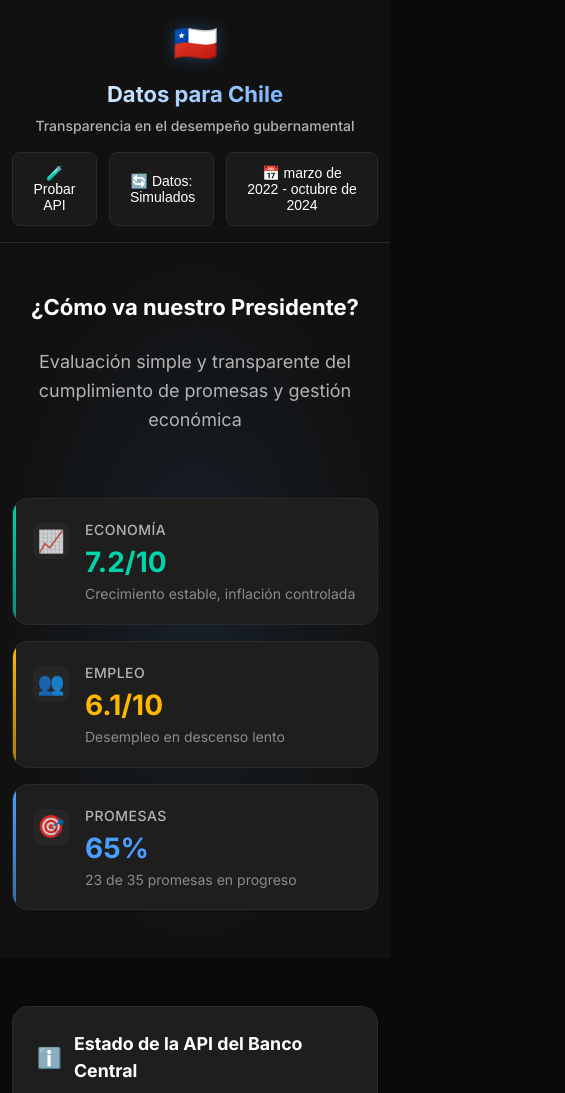
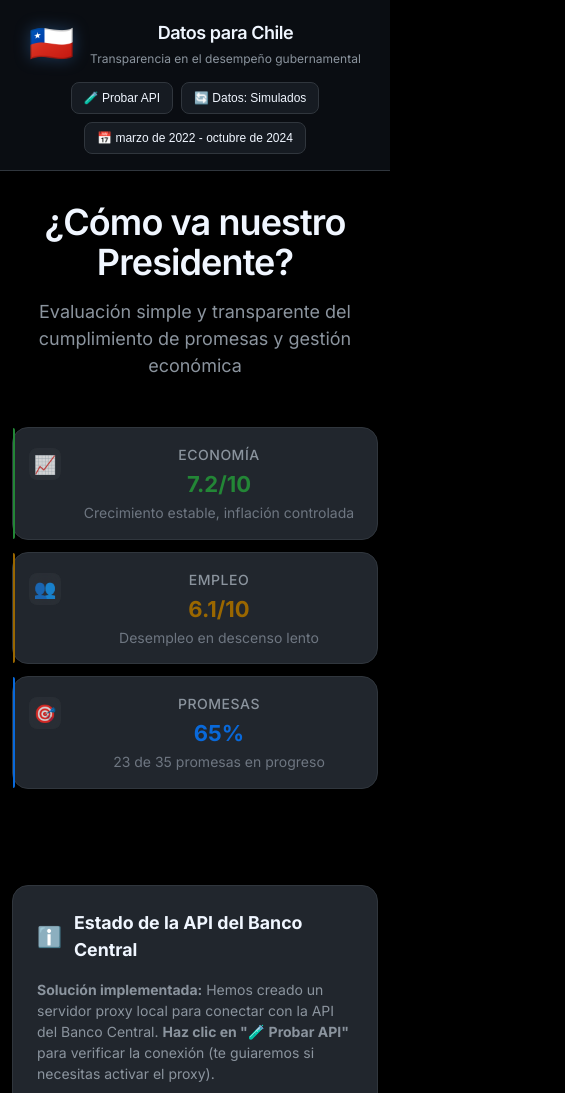
Before and after one commit to LeDiuxx/datos-para-chile, a website: page index.html in a window 390 px wide. Shown: the top 1093 px of the page, 565 px wide, since content can reach past the window. Drawn offline with nearby package versions, Linux system fonts and the light colour scheme.

Commit message:
🎨 Rediseño completo con estilo Apple + Responsive mejorado
✨ Cambios principales:
- Paleta de colores sobria inspirada en Apple/GitHub
- Responsive design optimizado para todos los dispositivos
- Alineación y centrado perfeccionados
- Efectos hover más sutiles y elegantes
- Tipografía refinada con mejor jerarquía visual
- Cards con bordes y sombras minimalistas
- Header con backdrop blur mejorado
- Breakpoints específicos: 1024px, 768px, 480px, 360px

🎯 Resultado: Diseño más profesional y accesible

```diff
--- a/styles.css
+++ b/styles.css
@@ -6,50 +6,50 @@
 }
 
 :root {
-    /* Dark Mode Color System - Inspired by Notion/Linear */
-    --bg-primary: #0A0A0A;
-    --bg-secondary: #111111;
-    --bg-tertiary: #1A1A1A;
-    --bg-elevated: #1E1E1E;
-    --bg-hover: #252525;
-    --bg-active: #2A2A2A;
+    /* Apple-Inspired Dark Mode Color System */
+    --bg-primary: #000000;
+    --bg-secondary: #0D1117;
+    --bg-tertiary: #161B22;
+    --bg-elevated: #21262D;
+    --bg-hover: #30363D;
+    --bg-active: #373E47;
 
-    /* Text Colors */
-    --text-primary: #FFFFFF;
-    --text-secondary: #B3B3B3;
-    --text-tertiary: #8B8B8B;
-    --text-muted: #666666;
-    --text-disabled: #404040;
+    /* Text Colors - Apple Style */
+    --text-primary: #F0F6FF;
+    --text-secondary: #8B949E;
+    --text-tertiary: #6E7681;
+    --text-muted: #484F58;
+    --text-disabled: #30363D;
 
-    /* Border Colors */
-    --border-primary: #2A2A2A;
-    --border-secondary: #333333;
-    --border-hover: #404040;
-    --border-focus: #4A9EFF;
+    /* Border Colors - Subtle & Clean */
+    --border-primary: #30363D;
+    --border-secondary: #21262D;
+    --border-hover: #373E47;
+    --border-focus: #388BFD;
 
-    /* Accent Colors - Modern & Vibrant */
-    --accent-primary: #4A9EFF;
-    --accent-success: #00D4AA;
-    --accent-warning: #FFB800;
-    --accent-danger: #FF6B6B;
-    --accent-info: #5B9BD5;
+    /* Accent Colors - Apple Inspired & Subtle */
+    --accent-primary: #0969DA;
+    --accent-success: #238636;
+    --accent-warning: #9A6700;
+    --accent-danger: #DA3633;
+    --accent-info: #0969DA;
 
-    /* Chilean Flag Colors (Modernized) */
-    --chile-blue: #1E40AF;
-    --chile-red: #DC2626;
-    --chile-white: #FFFFFF;
+    /* Chilean Flag Colors (Subtle) */
+    --chile-blue: #0969DA;
+    --chile-red: #CF222E;
+    --chile-white: #F0F6FF;
 
-    /* Status Colors */
-    --status-excellent: #00D4AA;
-    --status-good: #4A9EFF;
-    --status-warning: #FFB800;
-    --status-danger: #FF6B6B;
+    /* Status Colors - More Subtle */
+    --status-excellent: #238636;
+    --status-good: #0969DA;
+    --status-warning: #9A6700;
+    --status-danger: #DA3633;
 
-    /* Card Glow Effects */
-    --glow-excellent: rgba(0, 212, 170, 0.15);
-    --glow-good: rgba(74, 158, 255, 0.15);
-    --glow-warning: rgba(255, 184, 0, 0.15);
-    --glow-danger: rgba(255, 107, 107, 0.15);
+    /* Card Glow Effects - Very Subtle */
+    --glow-excellent: rgba(35, 134, 54, 0.1);
+    --glow-good: rgba(9, 105, 218, 0.1);
+    --glow-warning: rgba(154, 103, 0, 0.1);
+    --glow-danger: rgba(218, 54, 51, 0.1);
 
     /* Typography System - Modern & Clean */
     --font-family: 'Inter', -apple-system, BlinkMacSystemFont, 'Segoe UI', Roboto, sans-serif;
@@ -115,9 +115,32 @@ body {
 }
 
 .container {
-    max-width: 1400px;
+    max-width: 1200px;
     margin: 0 auto;
     padding: 0 var(--spacing-6);
+    width: 100%;
+}
+
+/* Container responsive */
+@media (max-width: 1280px) {
+    .container {
+        max-width: 1024px;
+        padding: 0 var(--spacing-5);
+    }
+}
+
+@media (max-width: 1024px) {
+    .container {
+        max-width: 768px;
+        padding: 0 var(--spacing-4);
+    }
+}
+
+@media (max-width: 768px) {
+    .container {
+        max-width: 100%;
+        padding: 0 var(--spacing-3);
+    }
 }
 
 /* Scrollbar Styling */
@@ -138,12 +161,13 @@ body {
     background: var(--border-hover);
 }
 
-/* Header - Modern Dark Design */
+/* Header - Apple Style */
 .header {
-    background: var(--bg-secondary);
+    background: rgba(13, 17, 23, 0.8);
     border-bottom: 1px solid var(--border-primary);
-    padding: var(--spacing-6) 0;
+    padding: var(--spacing-5) 0;
     backdrop-filter: blur(20px);
+    -webkit-backdrop-filter: blur(20px);
     position: sticky;
     top: 0;
     z-index: 100;
@@ -153,7 +177,8 @@ body {
     display: flex;
     justify-content: space-between;
     align-items: center;
-    gap: var(--spacing-8);
+    gap: var(--spacing-6);
+    min-height: 60px;
 }
 
 .logo {
@@ -174,19 +199,17 @@ body {
 }
 
 .logo-text h1 {
-    font-size: var(--font-size-2xl);
-    font-weight: var(--font-weight-bold);
+    font-size: var(--font-size-xl);
+    font-weight: var(--font-weight-semibold);
     margin-bottom: var(--spacing-1);
-    background: linear-gradient(135deg, var(--text-primary) 0%, var(--accent-primary) 100%);
-    -webkit-background-clip: text;
-    -webkit-text-fill-color: transparent;
-    background-clip: text;
+    color: var(--text-primary);
+    letter-spacing: -0.025em;
 }
 
 .logo-text p {
     font-size: var(--font-size-sm);
     color: var(--text-secondary);
-    font-weight: var(--font-weight-medium);
+    font-weight: var(--font-weight-normal);
 }
 
 .header-actions {
@@ -237,68 +260,55 @@ body {
     left: 100%;
 }
 
-/* Executive Summary - Hero Section */
+/* Executive Summary - Apple Style Hero */
 .executive-summary {
-    background: var(--bg-secondary);
-    padding: var(--spacing-20) 0;
+    background: var(--bg-primary);
+    padding: var(--spacing-16) 0 var(--spacing-20) 0;
     text-align: center;
     position: relative;
-    overflow: hidden;
-}
-
-.executive-summary::before {
-    content: '';
-    position: absolute;
-    top: 0;
-    left: 0;
-    right: 0;
-    bottom: 0;
-    background: radial-gradient(ellipse at center, rgba(74, 158, 255, 0.1) 0%, transparent 70%);
-    pointer-events: none;
 }
 
 .executive-summary h2 {
-    font-size: var(--font-size-4xl);
-    font-weight: var(--font-weight-bold);
+    font-size: clamp(var(--font-size-3xl), 5vw, var(--font-size-4xl));
+    font-weight: var(--font-weight-semibold);
     color: var(--text-primary);
-    margin-bottom: var(--spacing-6);
-    position: relative;
-    z-index: 1;
+    margin-bottom: var(--spacing-4);
+    letter-spacing: -0.025em;
+    line-height: 1.1;
 }
 
 .subtitle {
     font-size: var(--font-size-lg);
     color: var(--text-secondary);
-    margin-bottom: var(--spacing-16);
-    max-width: 700px;
+    margin-bottom: var(--spacing-12);
+    max-width: 600px;
     margin-left: auto;
     margin-right: auto;
-    line-height: 1.6;
-    position: relative;
-    z-index: 1;
+    line-height: 1.5;
+    font-weight: var(--font-weight-normal);
 }
 
 .summary-cards {
     display: grid;
-    grid-template-columns: repeat(auto-fit, minmax(300px, 1fr));
+    grid-template-columns: repeat(auto-fit, minmax(280px, 1fr));
     gap: var(--spacing-4);
-    margin-top: var(--spacing-16);
-    position: relative;
-    z-index: 1;
+    margin-top: var(--spacing-12);
+    max-width: 900px;
+    margin-left: auto;
+    margin-right: auto;
 }
 
 .summary-card {
     background: var(--bg-elevated);
     border: 1px solid var(--border-primary);
     border-radius: var(--radius-lg);
-    padding: var(--spacing-6) var(--spacing-8);
+    padding: var(--spacing-6);
     display: flex;
     align-items: flex-start;
     gap: var(--spacing-4);
     transition: all var(--transition-normal);
     position: relative;
-    overflow: hidden;
-    min-height: 120px;
+    min-height: 110px;
 }
 
 .summary-card::before {
@@ -306,63 +316,49 @@ body {
     position: absolute;
     top: 0;
     left: 0;
-    width: 3px;
+    width: 2px;
     height: 100%;
+    border-radius: 0 2px 2px 0;
     transition: all var(--transition-normal);
-}
-
-.summary-card::after {
-    content: '';
-    position: absolute;
-    top: 0;
-    left: 0;
-    right: 0;
-    bottom: 0;
-    background: radial-gradient(circle at top left, rgba(255, 255, 255, 0.03) 0%, transparent 50%);
-    pointer-events: none;
-    opacity: 0;
-    transition: opacity var(--transition-normal);
 }
 
 .summary-card:hover {
     transform: translateY(-1px);
     border-color: var(--border-hover);
+    box-shadow: 0 4px 12px rgba(0, 0, 0, 0.15);
 }
 
-.summary-card:hover::after {
-    opacity: 1;
-}
-
+/* Subtle hover effects for different states */
 .summary-card.excellent:hover {
-    box-shadow: 0 8px 25px -5px rgba(0, 0, 0, 0.3), 0 0 20px var(--glow-excellent);
+    box-shadow: 0 4px 12px rgba(0, 0, 0, 0.15), 0 0 0 1px var(--status-excellent);
 }
 
 .summary-card.good:hover {
-    box-shadow: 0 8px 25px -5px rgba(0, 0, 0, 0.3), 0 0 20px var(--glow-good);
+    box-shadow: 0 4px 12px rgba(0, 0, 0, 0.15), 0 0 0 1px var(--status-good);
 }
 
 .summary-card.warning:hover {
-    box-shadow: 0 8px 25px -5px rgba(0, 0, 0, 0.3), 0 0 20px var(--glow-warning);
+    box-shadow: 0 4px 12px rgba(0, 0, 0, 0.15), 0 0 0 1px var(--status-warning);
 }
 
 .summary-card.danger:hover {
-    box-shadow: 0 8px 25px -5px rgba(0, 0, 0, 0.3), 0 0 20px var(--glow-danger);
+    box-shadow: 0 4px 12px rgba(0, 0, 0, 0.15), 0 0 0 1px var(--status-danger);
 }
 
 .summary-card.excellent::before {
-    background: linear-gradient(180deg, var(--status-excellent) 0%, rgba(0, 212, 170, 0.6) 100%);
+    background: var(--status-excellent);
 }
 
 .summary-card.good::before {
-    background: linear-gradient(180deg, var(--status-good) 0%, rgba(74, 158, 255, 0.6) 100%);
+    background: var(--status-good);
 }
 
 .summary-card.warning::before {
-    background: linear-gradient(180deg, var(--status-warning) 0%, rgba(255, 184, 0, 0.6) 100%);
+    background: var(--status-warning);
 }
 
 .summary-card.danger::before {
-    background: linear-gradient(180deg, var(--status-danger) 0%, rgba(255, 107, 107, 0.6) 100%);
+    background: var(--status-danger);
 }
 
 .card-icon {
@@ -900,70 +896,56 @@ body {
     color: var(--text-tertiary);
 }
 
-/* Responsive Design - Mobile First */
+/* Responsive Design - Apple Style */
+
+/* Large Tablets */
 @media (max-width: 1024px) {
-    .container {
-        padding: 0 var(--spacing-4);
+    .charts-grid {
+        grid-template-columns: 1fr;
+        gap: var(--spacing-5);
     }
 
-    .charts-grid {
-        grid-template-columns: 1fr;
-        gap: var(--spacing-4);
+    .summary-cards {
+        grid-template-columns: repeat(auto-fit, minmax(250px, 1fr));
+        gap: var(--spacing-3);
     }
 }
 
+/* Tablets */
 @media (max-width: 768px) {
-    .container {
-        padding: 0 var(--spacing-3);
-    }
-
     .header {
         padding: var(--spacing-4) 0;
     }
 
     .header-content {
-        flex-direction: column;
+        flex-wrap: wrap;
+        justify-content: center;
         gap: var(--spacing-4);
+        min-height: auto;
+    }
+
+    .logo {
+        order: 1;
+        flex-basis: 100%;
+        justify-content: center;
         text-align: center;
     }
 
-    .logo {
-        flex-direction: column;
+    .header-actions {
+        order: 2;
+        flex-wrap: wrap;
+        justify-content: center;
         gap: var(--spacing-2);
     }
 
-    .logo-text h1 {
-        font-size: var(--font-size-xl);
-    }
-
     .executive-summary {
-        padding: var(--spacing-12) 0;
-    }
-
-    .executive-summary h2 {
-        font-size: var(--font-size-2xl);
+        padding: var(--spacing-12) 0 var(--spacing-16) 0;
     }
 
     .summary-cards {
         grid-template-columns: 1fr;
-        gap: var(--spacing-4);
-    }
-
-    .summary-card {
-        flex-direction: row;
-        text-align: left;
-        padding: var(--spacing-5);
-        min-height: 100px;
-    }
-
-    .card-icon {
-        width: 36px;
-        height: 36px;
-        font-size: var(--font-size-xl);
-    }
-
-    .score {
-        font-size: var(--font-size-2xl);
+        gap: var(--spacing-3);
+        margin-top: var(--spacing-8);
     }
 
     .dashboard {
@@ -971,7 +953,7 @@ body {
     }
 
     .chart-wrapper {
-        height: 280px;
+        height: 300px;
     }
 
     .period-controls {
@@ -980,32 +962,64 @@ body {
         gap: var(--spacing-4);
     }
 
+    .date-inputs {
+        justify-content: center;
+        flex-wrap: wrap;
+    }
+
     .preset-periods {
         justify-content: center;
+        flex-wrap: wrap;
     }
 
     .promises-summary {
         flex-direction: column;
-        gap: var(--spacing-4);
+        gap: var(--spacing-3);
+        align-items: center;
     }
 
     .promise-item {
         flex-direction: column;
         text-align: center;
         gap: var(--spacing-3);
+        padding: var(--spacing-5);
     }
 
     .promise-progress {
         text-align: center;
     }
-
-    .footer {
-        padding: var(--spacing-12) 0 var(--spacing-6);
-    }
 }
 
+/* Mobile */
 @media (max-width: 480px) {
-    .executive-summary h2 {
+    .header-content {
+        gap: var(--spacing-3);
+    }
+
+    .logo-text h1 {
+        font-size: var(--font-size-lg);
+    }
+
+    .logo-text p {
+        font-size: var(--font-size-xs);
+    }
+
+    .executive-summary {
+        padding: var(--spacing-8) 0 var(--spacing-12) 0;
+    }
+
+    .summary-card {
+        padding: var(--spacing-4);
+        min-height: 90px;
+    }
+
+    .card-icon {
+        width: 32px;
+        height: 32px;
+        font-size: var(--font-size-lg);
+    }
+
+    .score {
         font-size: var(--font-size-xl);
     }
 
@@ -1014,7 +1028,7 @@ body {
     }
 
     .chart-wrapper {
-        height: 240px;
+        height: 250px;
     }
 
     .promises-section {
@@ -1022,7 +1036,40 @@ body {
     }
 
     .promise-stat {
-        min-width: 120px;
-        padding: var(--spacing-4);
+        min-width: 100px;
+        padding: var(--spacing-3);
+    }
+
+    .stat-number {
+        font-size: var(--font-size-2xl);
+    }
+
+    .btn-secondary {
+        padding: var(--spacing-2) var(--spacing-3);
+        font-size: var(--font-size-xs);
     }
 }
+
+/* Extra Small Mobile */
+@media (max-width: 360px) {
+    .summary-cards {
+        margin-top: var(--spacing-6);
+    }
+
+    .summary-card {
+        padding: var(--spacing-3);
+        min-height: 80px;
+    }
+
+    .card-content h3 {
+        font-size: var(--font-size-xs);
+    }
+
+    .score {
+        font-size: var(--font-size-lg);
+    }
+
+    .chart-wrapper {
+        height: 220px;
+    }
+}
```
